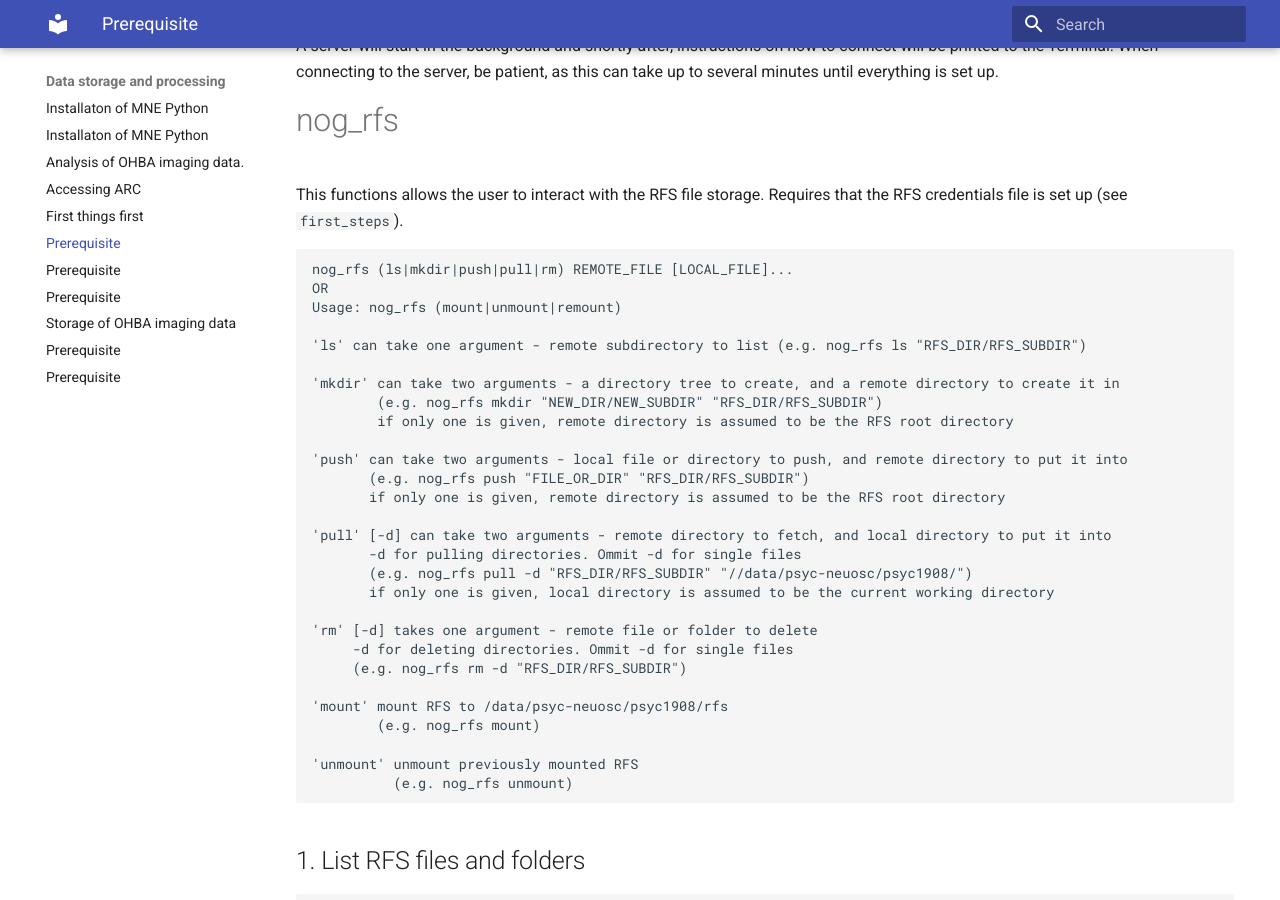
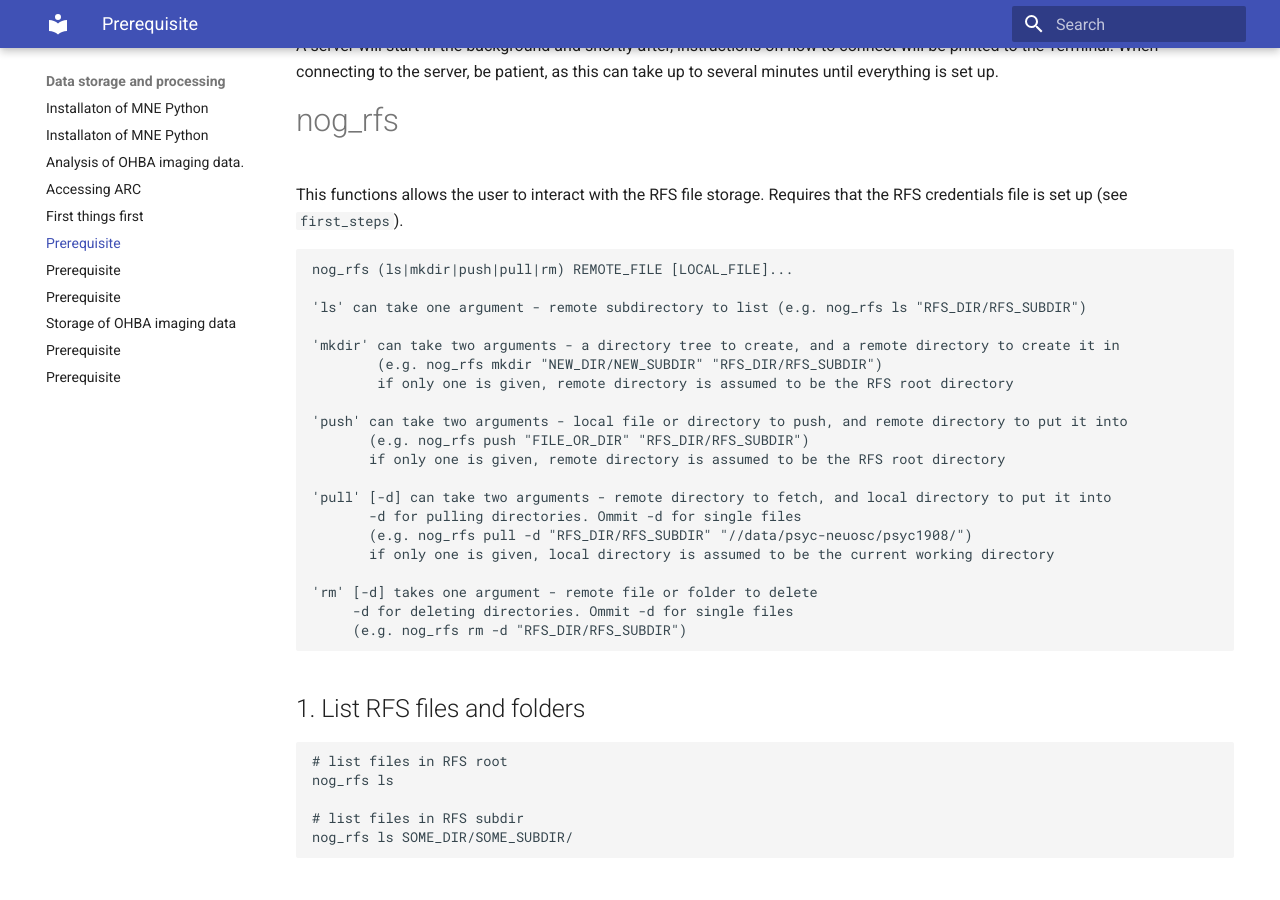
Before and after one commit to Neuronal-Oscillations/group-handbook, an MkDocs documentation site: the page built from docs/data_storage_and_processing/nog_functions.md, in a window 1280 px wide and 900 px high, scrolled down 1730 px. Built offline with MkDocs 1.6.1 and Material for MkDocs 9.7.7, drawn with Linux system fonts in a browser that asks for light colours; some of the changed text lies outside the part shown.

Commit message:
Update nog_functions.md

````diff
--- a/docs/data_storage_and_processing/nog_functions.md
+++ b/docs/data_storage_and_processing/nog_functions.md
@@ -77,8 +77,6 @@
 
 ```bash
 nog_rfs (ls|mkdir|push|pull|rm) REMOTE_FILE [LOCAL_FILE]...
-OR
-Usage: nog_rfs (mount|unmount|remount)
 
 'ls' can take one argument - remote subdirectory to list (e.g. nog_rfs ls "RFS_DIR/RFS_SUBDIR")
 
@@ -98,12 +96,6 @@
 'rm' [-d] takes one argument - remote file or folder to delete
      -d for deleting directories. Ommit -d for single files
      (e.g. nog_rfs rm -d "RFS_DIR/RFS_SUBDIR")
-
-'mount' mount RFS to /data/psyc-neuosc/psyc1908/rfs
-        (e.g. nog_rfs mount)
-
-'unmount' unmount previously mounted RFS
-          (e.g. nog_rfs unmount)
 ```
 
 ## 1. List RFS files and folders
@@ -173,21 +165,3 @@
 # Remove directory
 nog_rfs rm -d RFS_DIR/RFS_SUBDIR
 ```
-
-## 6. Mount RFS to ARC
-
-The implementation is a bit hacky. Might stop working at some point. Mounts RFS to `$DATA/rfs`
-
-```bash
-# mount RFS
-nog_rfs mount
-
-# list files (should give the same result as nog_rfs ls)
-ls $DATA/rfs
-```
-
-Remember to unmount the drive cleanly (not sure what happens if you forget).
-
-```bash
-nog_rfs unmount
-```
````
